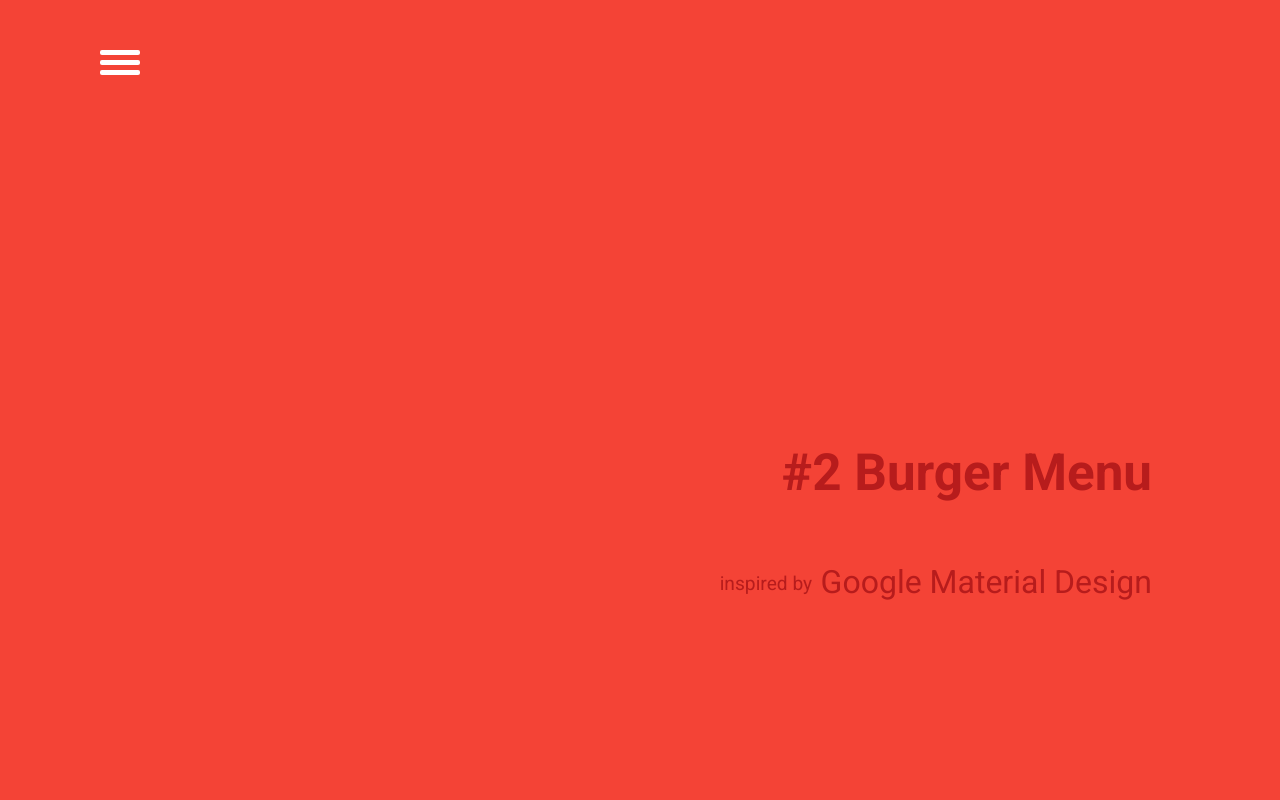
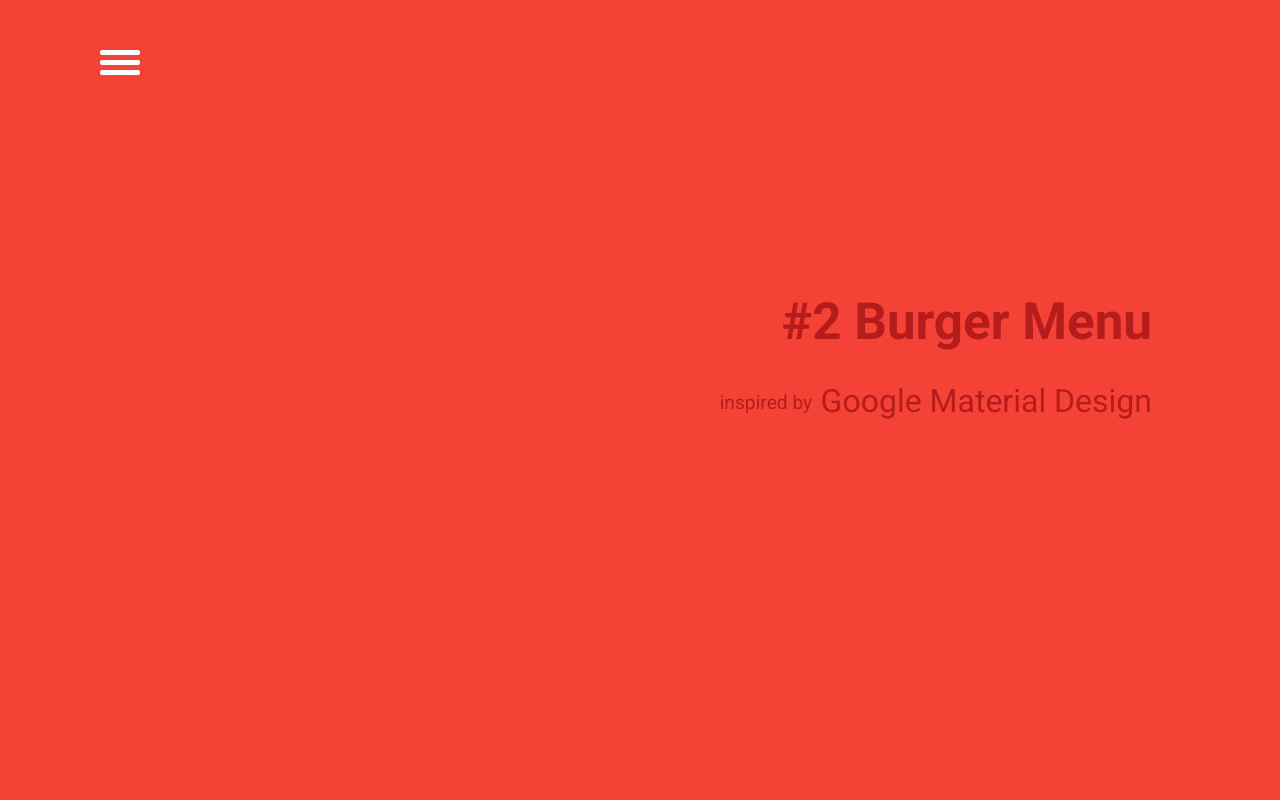
Before and after one commit to VictorFreire/2-Material-Design-Burger-Menu, a plain HTML site: page public_html/index.html in a window 1280 px wide. Drawn offline with Linux system fonts and the light colour scheme.

Commit message:
#style modified commit.

```diff
--- a/public_html/styles/style.css
+++ b/public_html/styles/style.css
@@ -25,12 +25,12 @@
 aside {
     position: absolute;
     color: #B71C1C;
-    top: 50%;
+    top: 35%;
     right: 10%;
-    bottom: 0;
     text-align: right;
 }
 h1 {
+    line-height: 0;
     font-size: 4vw;
     font-weight: 700;
 }
```
